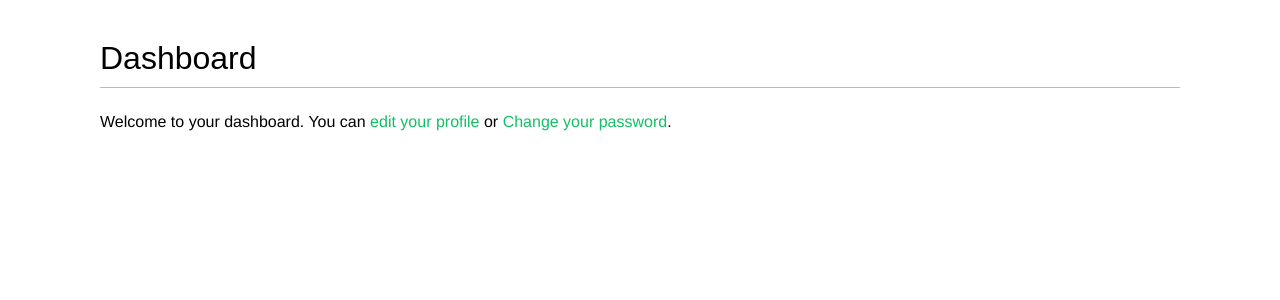
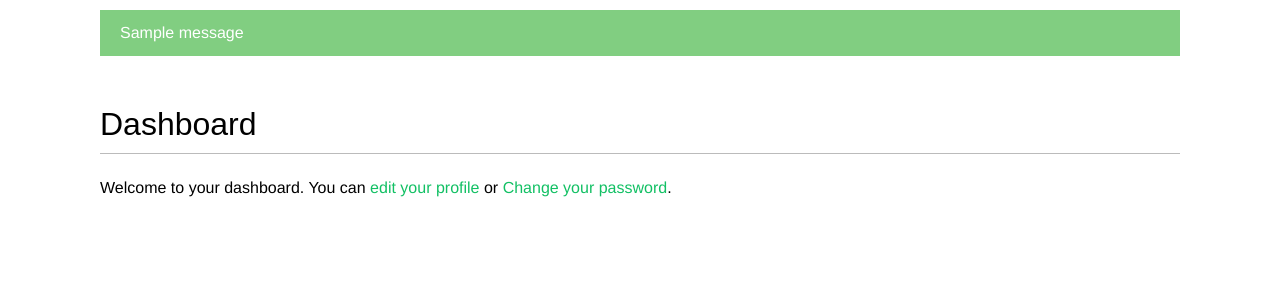
Before and after one commit to kumailalidev/django-social-website, a Django app: page /account/ in a window 1280 px wide. Shown: the part 48-348 px from the top of the page. Run offline with Django 4.2, Linux system fonts and the light colour scheme; a user stored in the database is signed in; tables that the repository leaves empty hold one stand-in row (values such as "Sample post"); one stand-in notice (Sample message) is shown; some web fonts are replaced.

Commit message:
Ch-04-Using the messages framework

```diff
--- a/account/templates/base.html
+++ b/account/templates/base.html
@@ -30,6 +30,16 @@
                 {% endif %}
             </span>
         </div>
+        {% if messages %}
+            <ul class="messages">
+                {% for message in messages %}
+                    <li class="{{ message.tags }}">
+                        {{ message|safe }}
+                        <a href="#" class="close"></a>
+                    </li>
+                {% endfor %}
+            </ul>
+        {% endif %}
         <div id="content">
             {% block content %}
             {% endblock %}
--- a/account/views.py
+++ b/account/views.py
@@ -1,5 +1,6 @@
 from django.shortcuts import render
 from django.http import HttpResponse
+from django.contrib import messages
 from django.contrib.auth import authenticate, login
 from django.contrib.auth.decorators import login_required
 from .forms import LoginForm, UserRegistrationForm, UserEditForm, ProfileEditForm
@@ -64,6 +65,9 @@ def edit(request):
         if user_form.is_valid() and profile_form.is_valid():
             user_form.save()
             profile_form.save()
+            messages.success(request, "Profile updated successfully")
+        else:
+            messages.error(request, "Error updating your profile")
     else:
         user_form = UserEditForm(instance=request.user)
         profile_form = ProfileEditForm(instance=request.user.profile)
```
